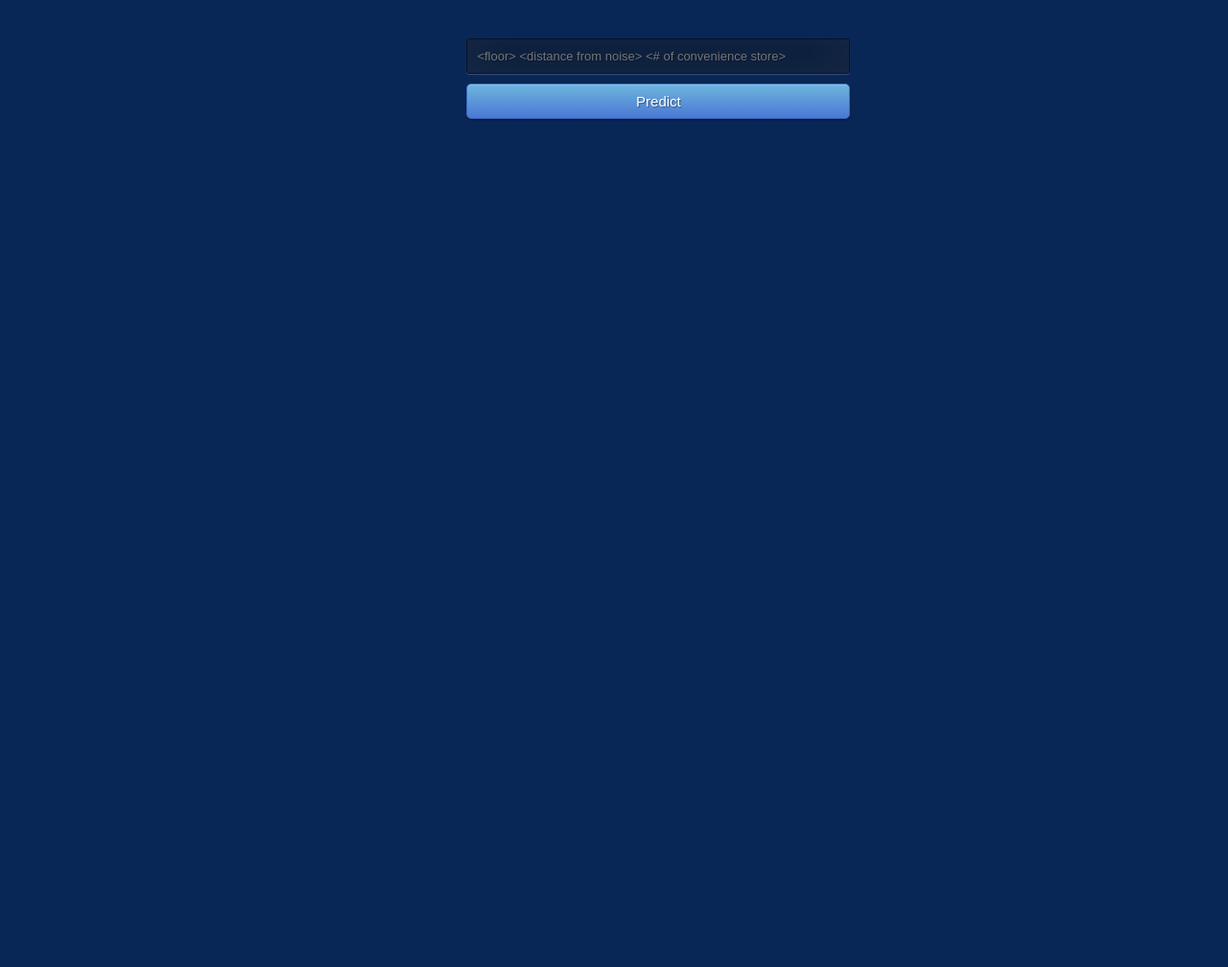
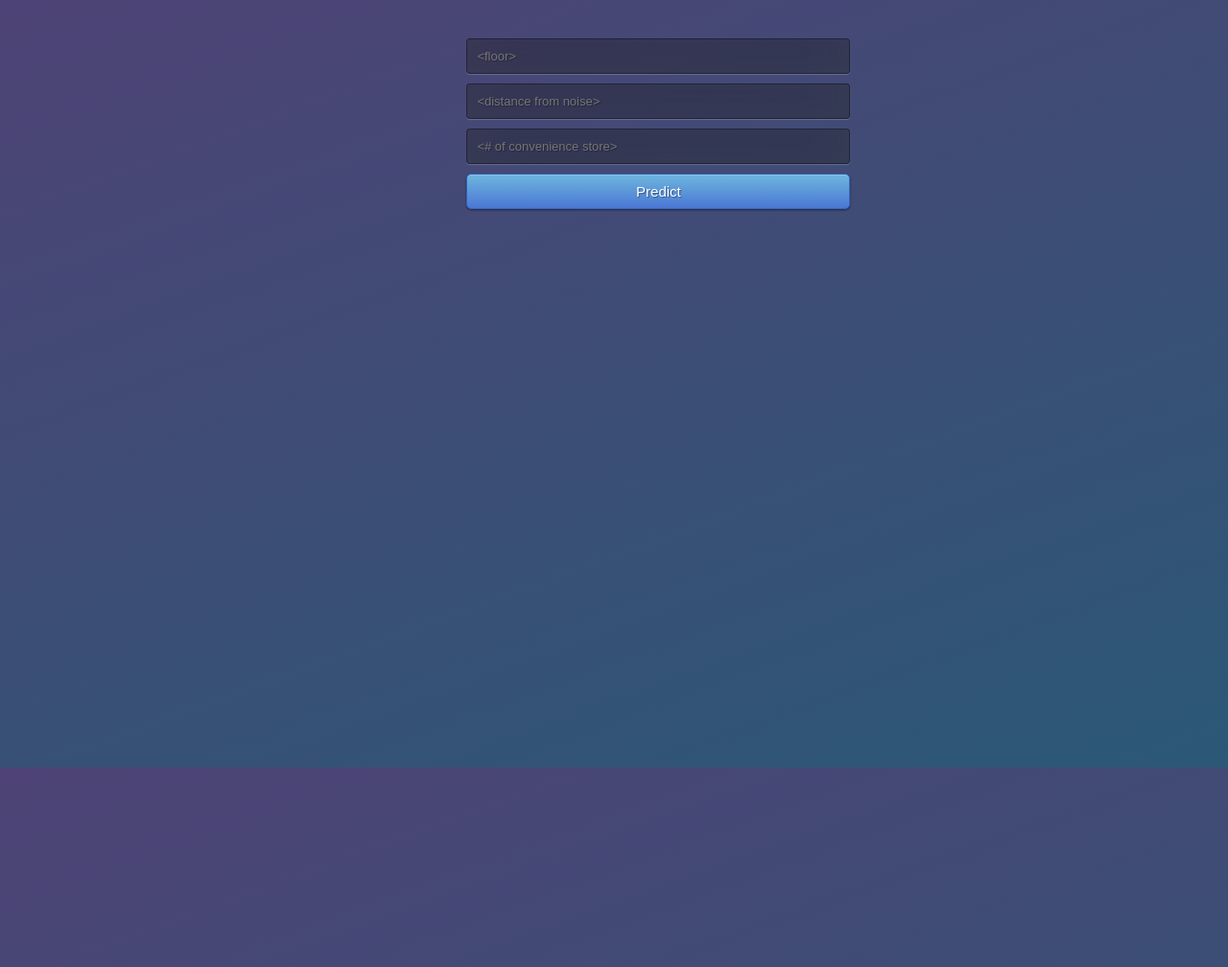
Before and after one commit to se4w33d/ml-testing, a Flask app: page / in a window 1280 px wide. Shown: the whole page at 96% size. Run offline with Flask 3, Linux system fonts and the light colour scheme; parts of the project's set-up code (start-up, migrations or seed data) failed here and were passed over.

Commit message:
modified

```diff
--- a/main.py
+++ b/main.py
@@ -6,9 +6,6 @@ app = Flask(__name__)
 model = pickle.load(open('model.pkl', 'rb'))
 scaler = pickle.load(open('scaler.pkl', 'rb'))
 
-# @app.route("/")
-# def index():
-#     return "Hello from Space! 🚀"
 
 @app.route('/', methods=["GET"])
 @app.route('/index', methods=["GET"])
@@ -21,13 +18,15 @@ def predict():
     '''
     For rendering results on HTML GUI
     '''
-    temp = list(request.form.values())
-    int_features = [int(x) for x in temp[0].split(' ')]
-    print(int_features)
-    final_features = [np.array(int_features)]
-    data = scaler.transform(final_features)
-    prediction = model.predict(data)
+    floor = request.form.get('floor')
+    distance = request.form.get('distance_from_noise')
+    store = request.form.get('no_of_store')
+
+    X_features = [np.array([floor, distance, store])]
+
+    X_norm = scaler.transform(X_features)
+    prediction = model.predict(X_norm)
 
     output = round(prediction[0], 2)
 
-    return render_template('index.html', prediction_text='Predicted house price is {}'.format(output))
+    return render_template('index.html', prediction_text=f'Predicted house price is ${output}')
--- a/static/css/style.css
+++ b/static/css/style.css
@@ -1,59 +1,177 @@
 @import url(https://fonts.googleapis.com/css?family=Open+Sans);
-.btn { display: inline-block; *display: inline; *zoom: 1; padding: 4px 10px 4px; margin-bottom: 0; font-size: 13px; line-height: 18px; color: #333333; text-align: center;text-shadow: 0 1px 1px rgba(255, 255, 255, 0.75); vertical-align: middle; background-color: #f5f5f5; background-image: -moz-linear-gradient(top, #ffffff, #e6e6e6); background-image: -ms-linear-gradient(top, #ffffff, #e6e6e6); background-image: -webkit-gradient(linear, 0 0, 0 100%, from(#ffffff), to(#e6e6e6)); background-image: -webkit-linear-gradient(top, #ffffff, #e6e6e6); background-image: -o-linear-gradient(top, #ffffff, #e6e6e6); background-image: linear-gradient(top, #ffffff, #e6e6e6); background-repeat: repeat-x; filter: progid:dximagetransform.microsoft.gradient(startColorstr=#ffffff, endColorstr=#e6e6e6, GradientType=0); border-color: #e6e6e6 #e6e6e6 #e6e6e6; border-color: rgba(0, 0, 0, 0.1) rgba(0, 0, 0, 0.1) rgba(0, 0, 0, 0.25); border: 1px solid #e6e6e6; -webkit-border-radius: 4px; -moz-border-radius: 4px; border-radius: 4px; -webkit-box-shadow: inset 0 1px 0 rgba(255, 255, 255, 0.2), 0 1px 2px rgba(0, 0, 0, 0.05); -moz-box-shadow: inset 0 1px 0 rgba(255, 255, 255, 0.2), 0 1px 2px rgba(0, 0, 0, 0.05); box-shadow: inset 0 1px 0 rgba(255, 255, 255, 0.2), 0 1px 2px rgba(0, 0, 0, 0.05); cursor: pointer; *margin-left: .3em; }
-.btn:hover, .btn:active, .btn.active, .btn.disabled, .btn[disabled] { background-color: #e6e6e6; }
-.btn-large { padding: 9px 14px; font-size: 15px; line-height: normal; -webkit-border-radius: 5px; -moz-border-radius: 5px; border-radius: 5px; }
-.btn:hover { color: #333333; text-decoration: none; background-color: #e6e6e6; background-position: 0 -15px; -webkit-transition: background-position 0.1s linear; -moz-transition: background-position 0.1s linear; -ms-transition: background-position 0.1s linear; -o-transition: background-position 0.1s linear; transition: background-position 0.1s linear; }
-.btn-primary, .btn-primary:hover { text-shadow: 0 -1px 0 rgba(0, 0, 0, 0.25); color: #ffffff; }
-.btn-primary.active { color: rgba(255, 255, 255, 0.75); }
-.btn-primary { background-color: #4a77d4; background-image: -moz-linear-gradient(top, #6eb6de, #4a77d4); background-image: -ms-linear-gradient(top, #6eb6de, #4a77d4); background-image: -webkit-gradient(linear, 0 0, 0 100%, from(#6eb6de), to(#4a77d4)); background-image: -webkit-linear-gradient(top, #6eb6de, #4a77d4); background-image: -o-linear-gradient(top, #6eb6de, #4a77d4); background-image: linear-gradient(top, #6eb6de, #4a77d4); background-repeat: repeat-x; filter: progid:dximagetransform.microsoft.gradient(startColorstr=#6eb6de, endColorstr=#4a77d4, GradientType=0);  border: 1px solid #3762bc; text-shadow: 1px 1px 1px rgba(0,0,0,0.4); box-shadow: inset 0 1px 0 rgba(255, 255, 255, 0.2), 0 1px 2px rgba(0, 0, 0, 0.5); }
-.btn-primary:hover, .btn-primary:active, .btn-primary.active, .btn-primary.disabled, .btn-primary[disabled] { filter: none; background-color: #4a77d4; }
-.btn-block { width: 100%; display:block; }
+.btn {
+  display: inline-block;
+  *display: inline;
+  *zoom: 1;
+  padding: 4px 10px 4px;
+  margin-bottom: 0;
+  font-size: 13px;
+  line-height: 18px;
+  color: #333333;
+  text-align: center;
+  text-shadow: 0 1px 1px rgba(255, 255, 255, 0.75);
+  vertical-align: middle;
+  background-color: #f5f5f5;
+  background-image: -moz-linear-gradient(top, #ffffff, #e6e6e6);
+  background-image: -ms-linear-gradient(top, #ffffff, #e6e6e6);
+  background-image: -webkit-gradient(
+    linear,
+    0 0,
+    0 100%,
+    from(#ffffff),
+    to(#e6e6e6)
+  );
+  background-image: -webkit-linear-gradient(top, #ffffff, #e6e6e6);
+  background-image: -o-linear-gradient(top, #ffffff, #e6e6e6);
+  background-image: linear-gradient(top, #ffffff, #e6e6e6);
+  background-repeat: repeat-x;
+  filter: progid:dximagetransform.microsoft.gradient(startColorstr=#ffffff, endColorstr=#e6e6e6, GradientType=0);
+  border-color: #e6e6e6 #e6e6e6 #e6e6e6;
+  border-color: rgba(0, 0, 0, 0.1) rgba(0, 0, 0, 0.1) rgba(0, 0, 0, 0.25);
+  border: 1px solid #e6e6e6;
+  -webkit-border-radius: 4px;
+  -moz-border-radius: 4px;
+  border-radius: 4px;
+  -webkit-box-shadow: inset 0 1px 0 rgba(255, 255, 255, 0.2),
+    0 1px 2px rgba(0, 0, 0, 0.05);
+  -moz-box-shadow: inset 0 1px 0 rgba(255, 255, 255, 0.2),
+    0 1px 2px rgba(0, 0, 0, 0.05);
+  box-shadow: inset 0 1px 0 rgba(255, 255, 255, 0.2),
+    0 1px 2px rgba(0, 0, 0, 0.05);
+  cursor: pointer;
+  *margin-left: 0.3em;
+}
+.btn:hover,
+.btn:active,
+.btn.active,
+.btn.disabled,
+.btn[disabled] {
+  background-color: #e6e6e6;
+}
+.btn-large {
+  padding: 9px 14px;
+  font-size: 15px;
+  line-height: normal;
+  -webkit-border-radius: 5px;
+  -moz-border-radius: 5px;
+  border-radius: 5px;
+}
+.btn:hover {
+  color: #333333;
+  text-decoration: none;
+  background-color: #e6e6e6;
+  background-position: 0 -15px;
+  -webkit-transition: background-position 0.1s linear;
+  -moz-transition: background-position 0.1s linear;
+  -ms-transition: background-position 0.1s linear;
+  -o-transition: background-position 0.1s linear;
+  transition: background-position 0.1s linear;
+}
+.btn-primary,
+.btn-primary:hover {
+  text-shadow: 0 -1px 0 rgba(0, 0, 0, 0.25);
+  color: #ffffff;
+}
+.btn-primary.active {
+  color: rgba(255, 255, 255, 0.75);
+}
+.btn-primary {
+  background-color: #4a77d4;
+  background-image: -moz-linear-gradient(top, #6eb6de, #4a77d4);
+  background-image: -ms-linear-gradient(top, #6eb6de, #4a77d4);
+  background-image: -webkit-gradient(
+    linear,
+    0 0,
+    0 100%,
+    from(#6eb6de),
+    to(#4a77d4)
+  );
+  background-image: -webkit-linear-gradient(top, #6eb6de, #4a77d4);
+  background-image: -o-linear-gradient(top, #6eb6de, #4a77d4);
+  background-image: linear-gradient(top, #6eb6de, #4a77d4);
+  background-repeat: repeat-x;
+  filter: progid:dximagetransform.microsoft.gradient(startColorstr=#6eb6de, endColorstr=#4a77d4, GradientType=0);
+  border: 1px solid #3762bc;
+  text-shadow: 1px 1px 1px rgba(0, 0, 0, 0.4);
+  box-shadow: inset 0 1px 0 rgba(255, 255, 255, 0.2),
+    0 1px 2px rgba(0, 0, 0, 0.5);
+}
+.btn-primary:hover,
+.btn-primary:active,
+.btn-primary.active,
+.btn-primary.disabled,
+.btn-primary[disabled] {
+  filter: none;
+  background-color: #4a77d4;
+}
+.btn-block {
+  width: 100%;
+  display: block;
+}
 
-* { -webkit-box-sizing:border-box; -moz-box-sizing:border-box; -ms-box-sizing:border-box; -o-box-sizing:border-box; box-sizing:border-box; }
+* {
+  -webkit-box-sizing: border-box;
+  -moz-box-sizing: border-box;
+  -ms-box-sizing: border-box;
+  -o-box-sizing: border-box;
+  box-sizing: border-box;
+}
 
-html { width: 100%; height:100%;  }
+html {
+  width: 100%;
+  height: 100%;
+}
 
 body {
   width: 100%;
-	height:1000px;
-	font-family: 'Open Sans', sans-serif;
+  height: 1000px;
+  font-family: "Open Sans", sans-serif;
   background: #092756;
   color: #fff;
   font-size: 18px;
-	text-align:center;
-	letter-spacing:1.2px;
+  text-align: center;
+  letter-spacing: 1.2px;
   overflow-y: scroll !important;
   overflow-x: hidden;
-
+  background-image: linear-gradient(-20deg, #2b5876 0%, #4e4376 100%);
 }
-.login {
+.input_form {
   position: absolute;
   top: 5%;
-	left:38%;
+  left: 38%;
 
-	width:400px;
-	height:800px;
+  width: 400px;
+  height: 800px;
 }
 
-.login h1 { color: #fff; text-shadow: 0 0 10px rgba(0,0,0,0.3); letter-spacing:1px; text-align:center; }
+.input_form h1 {
+  color: #fff;
+  text-shadow: 0 0 10px rgba(0, 0, 0, 0.3);
+  letter-spacing: 1px;
+  text-align: center;
+}
 
 input {
   width: 100%;
   margin-bottom: 10px;
-	background: rgba(0,0,0,0.3);
+  background: rgba(0, 0, 0, 0.3);
   border: none;
   outline: none;
   padding: 10px;
   font-size: 13px;
   color: #fff;
-	text-shadow: 1px 1px 1px rgba(0,0,0,0.3);
-	border: 1px solid rgba(0,0,0,0.3);
+  text-shadow: 1px 1px 1px rgba(0, 0, 0, 0.3);
+  border: 1px solid rgba(0, 0, 0, 0.3);
   border-radius: 4px;
-	box-shadow: inset 0 -5px 45px rgba(100,100,100,0.2), 0 1px 1px rgba(255,255,255,0.2);
-	-webkit-transition: box-shadow .5s ease;
-	-moz-transition: box-shadow .5s ease;
-	-o-transition: box-shadow .5s ease;
-	-ms-transition: box-shadow .5s ease;
-	transition: box-shadow .5s ease;
+  box-shadow: inset 0 -5px 45px rgba(100, 100, 100, 0.2),
+    0 1px 1px rgba(255, 255, 255, 0.2);
+  -webkit-transition: box-shadow 0.5s ease;
+  -moz-transition: box-shadow 0.5s ease;
+  -o-transition: box-shadow 0.5s ease;
+  -ms-transition: box-shadow 0.5s ease;
+  transition: box-shadow 0.5s ease;
 }
-input:focus { box-shadow: inset 0 -5px 45px rgba(100,100,100,0.4), 0 1px 1px rgba(255,255,255,0.2); }
+input:focus {
+  box-shadow: inset 0 -5px 45px rgba(100, 100, 100, 0.4),
+    0 1px 1px rgba(255, 255, 255, 0.2);
+}
--- a/templates/index.html
+++ b/templates/index.html
@@ -1,36 +1,67 @@
 <!DOCTYPE html>
-<html >
-<!--From https://codepen.io/frytyler/pen/EGdtg-->
+<html>
   <head>
-  <meta charset="UTF-8">
-  <title>ML API</title>
-  <link href='https://fonts.googleapis.com/css?family=Pacifico' rel='stylesheet' type='text/css'>
-<link href='https://fonts.googleapis.com/css?family=Arimo' rel='stylesheet' type='text/css'>
-<link href='https://fonts.googleapis.com/css?family=Hind:300' rel='stylesheet' type='text/css'>
-<link href='https://fonts.googleapis.com/css?family=Open+Sans+Condensed:300' rel='stylesheet' type='text/css'>
-<link rel="stylesheet" href="{{ url_for('static', filename='css/style.css') }}">
-
+    <meta charset="UTF-8" />
+    <title>Housing Price Prediction</title>
+      <link
+        href="https://fonts.googleapis.com/css?family=Pacifico"
+        rel="stylesheet"
+        type="text/css"
+      />
+      <link
+        href="https://fonts.googleapis.com/css?family=Arimo"
+        rel="stylesheet"
+        type="text/css"
+      />
+      <link
+        href="https://fonts.googleapis.com/css?family=Hind:300"
+        rel="stylesheet"
+        type="text/css"
+      />
+      <link
+        href="https://fonts.googleapis.com/css?family=Open+Sans+Condensed:300"
+        rel="stylesheet"
+        type="text/css"
+      />
+      <link
+        rel="stylesheet"
+        href="{{ url_for('static', filename='css/style.css') }}"
+      />
   </head>
 
   <body>
- <div class="login">
- <div>
-
-	</div>
+    <div class="input_form">
+      <div></div>
 
       <!-- Main Input For Receiving Query to our ML -->
-    <form action="{{ url_for('predict')}}"method="post">
-    	<input type="text" name="YearsExperience" placeholder="<floor> <distance from noise> <# of convenience store>" required="required" />
+      <form action="{{ url_for('predict')}}" method="post">
+        <input
+          type="text"
+          name="floor"
+          placeholder="<floor>"
+          required="required"
+        />
 
-        <button type="submit" class="btn btn-primary btn-block btn-large">Predict</button>
+        <input
+          type="text"
+          name="distance_from_noise"
+          placeholder="<distance from noise>"
+          required="required"
+        />
+
+        <input
+          type="text"
+          name="no_of_store"
+          placeholder="<# of convenience store>"
+          required="required"
+        />
+
+        <input type="submit" value="Predict" class="btn btn-primary btn-block btn-large">
       </form>
 
-   <br>
-   <br>
+      <br />
+      <br />
       {{ prediction_text }}
-
     </div>
-
-
   </body>
 </html>
```
Also changed, not shown: request.py (deleted, +0 -13 lines), templates/index2.html (deleted, +0 -21 lines). Lines whose indentation alone changed are shown as unchanged.
